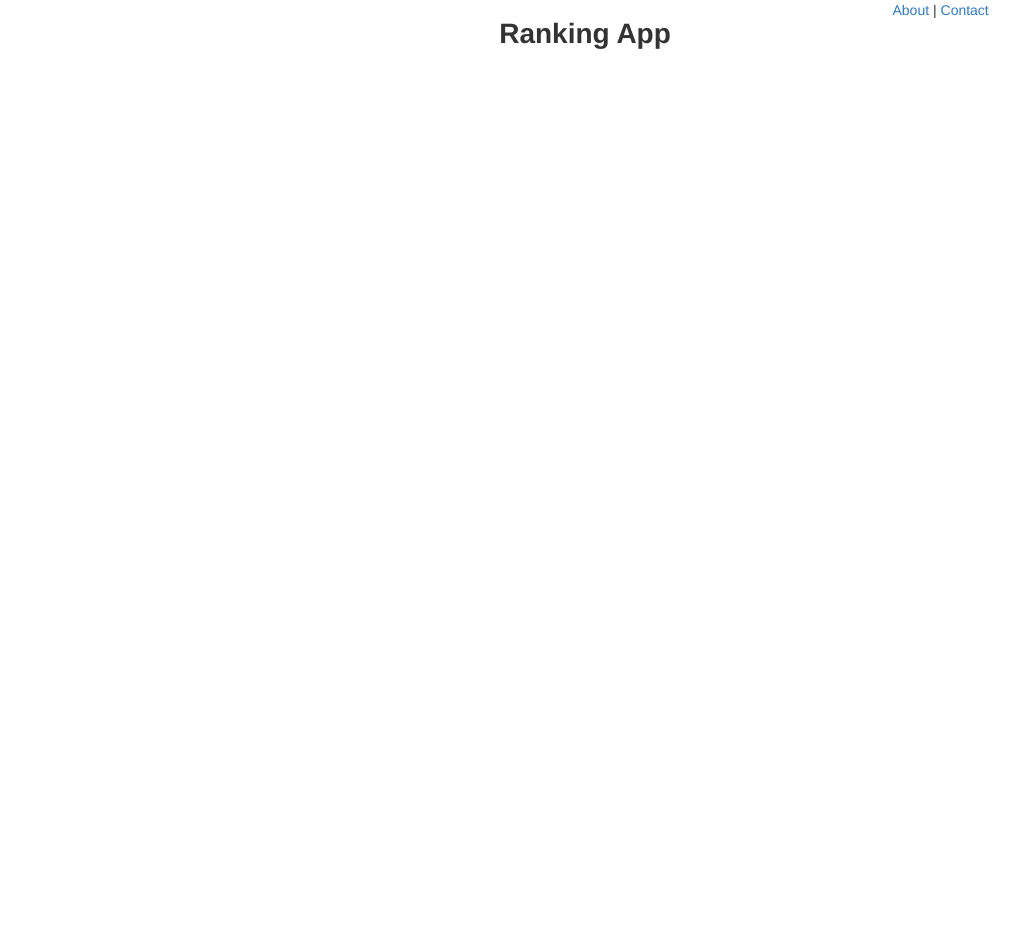
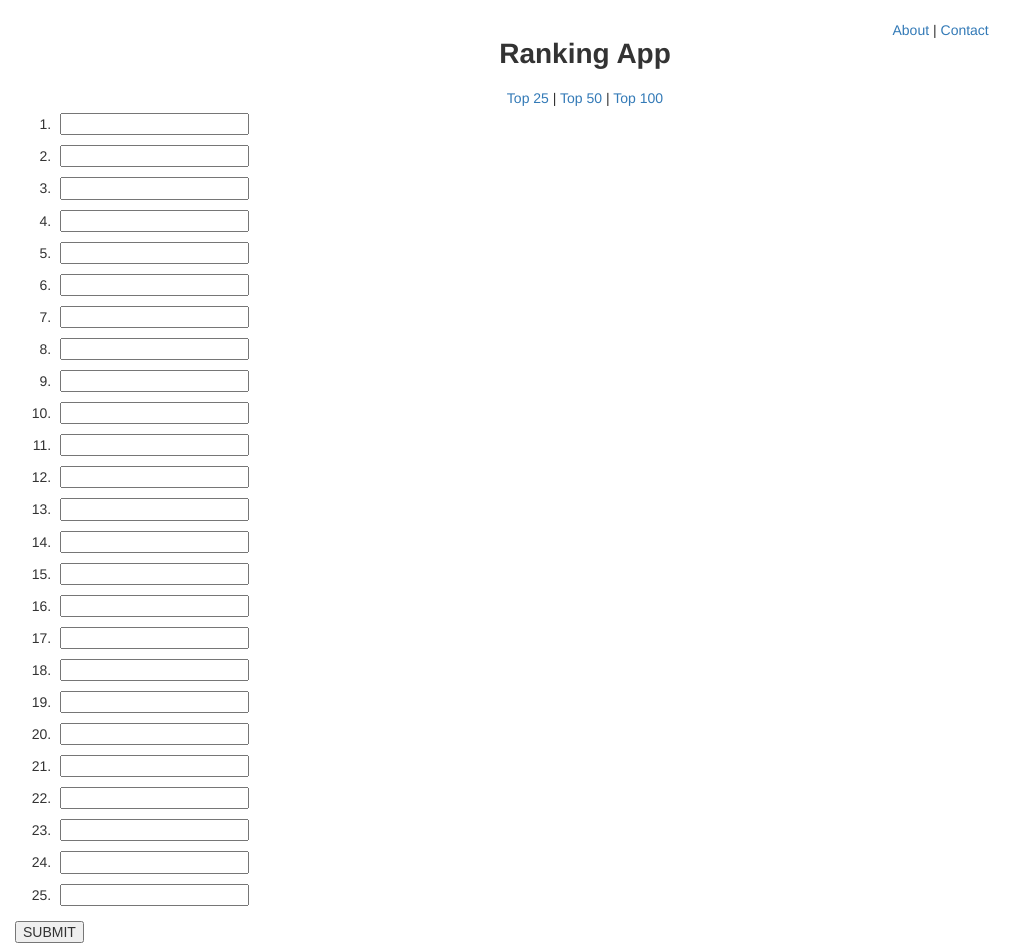
Before and after one commit to bereznd1/RankingApp, a plain HTML site: page index.html in a window 1280 px wide. Shown: the whole page, without its empty margins (55-1075 px from the left). Before the commit the page ends 800 px from the top, so only its background shows below. Drawn offline with nearby package versions, Linux system fonts and the light colour scheme.

Commit message:
initial form list

```diff
--- a/css/styles.css
+++ b/css/styles.css
@@ -0,0 +1,8 @@
+body {
+    padding: 20px;
+}
+
+input[type="text"] {
+    margin: 5px;
+
+}
--- a/index.html
+++ b/index.html
@@ -69,11 +69,139 @@
         <main>
 
             <div class="container">
+
+                <div class="row">
+                    <div class="col-md-3">
+
+                    </div>
+                    <div class="col-md-6">
+                        <center>
+                            <a href="#">Top 25</a> |
+                            <a href="#">Top 50</a> |
+                            <a href="#">Top 100</a>
+                        </center>
+                    </div>
+                    <div class="col-md-3">
+
+                    </div>
+                </div>
+
+
                 <div class="row">
                     <div class="col-md-12">
 
+                        <form>
+                            <ol>
+                                <li>
+                                    <input type="text" name="item1">
+                                    <br>
+                                </li>
+                                <li>
+                                    <input type="text" name="item2">
+                                    <br>
+                                </li>
+                                <li>
+                                    <input type="text" name="item3">
+                                    <br>
+                                </li>
+                                <li>
+                                    <input type="text" name="item4">
+                                    <br>
+                                </li>
+                                <li>
+                                    <input type="text" name="item5">
+                                    <br>
+                                </li>
+                                <li>
+                                    <input type="text" name="item6">
+                                    <br>
+                                </li>
+                                <li>
+                                    <input type="text" name="item7">
+                                    <br>
+                                </li>
+                                <li>
+                                    <input type="text" name="item8">
+                                    <br>
+                                </li>
+                                <li>
+                                    <input type="text" name="item9">
+                                    <br>
+                                </li>
+                                <li>
+                                    <input type="text" name="item10">
+                                    <br>
+                                </li>
+                                <li>
+                                    <input type="text" name="item11">
+                                    <br>
+                                </li>
+                                <li>
+                                    <input type="text" name="item12">
+                                    <br>
+                                </li>
+                                <li>
+                                    <input type="text" name="item13">
+                                    <br>
+                                </li>
+                                <li>
+                                    <input type="text" name="item14">
+                                    <br>
+                                </li>
+                                <li>
+                                    <input type="text" name="item15">
+                                    <br>
+                                </li>
+                                <li>
+                                    <input type="text" name="item16">
+                                    <br>
+                                </li>
+                                <li>
+                                    <input type="text" name="item17">
+                                    <br>
+                                </li>
+                                <li>
+                                    <input type="text" name="item18">
+                                    <br>
+                                </li>
+                                <li>
+                                    <input type="text" name="item19">
+                                    <br>
+                                </li>
+                                <li>
+                                    <input type="text" name="item20">
+                                    <br>
+                                </li>
+                                <li>
+                                    <input type="text" name="item21">
+                                    <br>
+                                </li>
+                                <li>
+                                    <input type="text" name="item22">
+                                    <br>
+                                </li>
+                                <li>
+                                    <input type="text" name="item23">
+                                    <br>
+                                </li>
+                                <li>
+                                    <input type="text" name="item24">
+                                    <br>
+                                </li>
+                                <li>
+                                    <input type="text" name="item25">
+                                    <br>
+                                </li>
+                            </ol>
+
+
+                        </form>
+                        <button id="submit-raw-list">SUBMIT</button>
+
+
                     </div>
                 </div>
+
             </div>
 
 
--- a/js/scripts.js
+++ b/js/scripts.js
@@ -0,0 +1,6 @@
+$("#submit-raw-list").on("click", function (e) {
+    //e.preventDefault();
+    console.log('whatup');
+});
+
+console.log('whatup');
```
